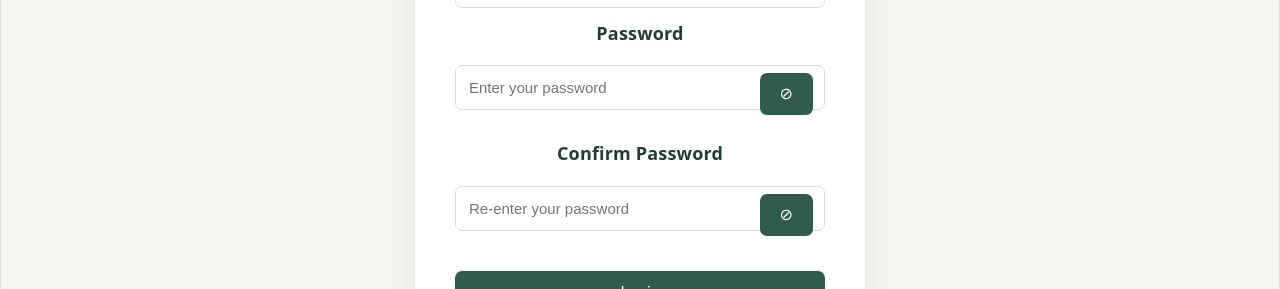
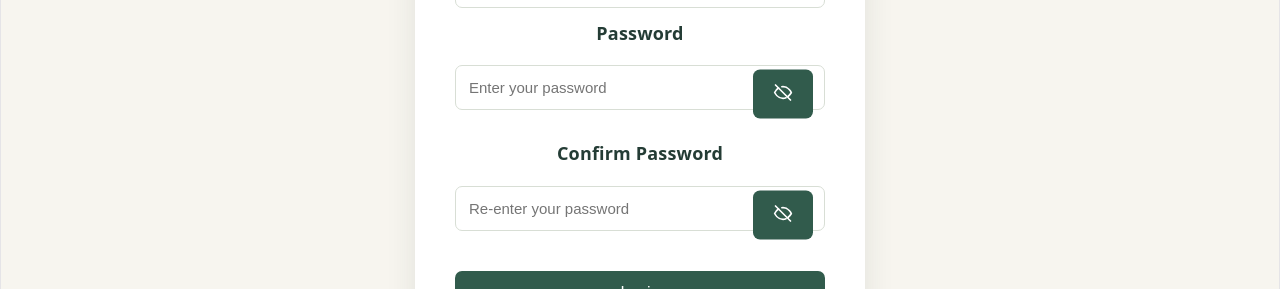
Before and after one commit to sirdrick037-svg/lms_config, a React (Vite) app in the folder lms-frontend/: page /login in a window 1280 px wide. Shown: the part 399-688 px from the top of the page. Built offline with nearby package versions, Linux system fonts and the light colour scheme.

Commit message:
feat: add EyeIcon component for password visibility toggle in login form

```diff
--- a/lms-frontend/src/pages/Login.jsx
+++ b/lms-frontend/src/pages/Login.jsx
@@ -2,6 +2,39 @@
 import { useState } from "react";
 import { Link, useNavigate, useLocation } from "react-router-dom";
 import { loginUser } from "../services/api";
+
+function EyeIcon({ visible }) {
+  return visible ? (
+    <svg
+      width="20"
+      height="20"
+      viewBox="0 0 24 24"
+      fill="none"
+      stroke="currentColor"
+      strokeWidth="2"
+      strokeLinecap="round"
+      strokeLinejoin="round"
+    >
+      <path d="M2 12s3.5-7 10-7 10 7 10 7-3.5 7-10 7S2 12 2 12Z" />
+      <circle cx="12" cy="12" r="3" />
+    </svg>
+  ) : (
+    <svg
+      width="20"
+      height="20"
+      viewBox="0 0 24 24"
+      fill="none"
+      stroke="currentColor"
+      strokeWidth="2"
+      strokeLinecap="round"
+      strokeLinejoin="round"
+    >
+      <path d="m3 3 18 18" />
+      <path d="M10.6 5.1A10.7 10.7 0 0 1 12 5c6.5 0 10 7 10 7a15.5 15.5 0 0 1-4 4.8" />
+      <path d="M6.6 6.6C3.6 8.5 2 12 2 12s3.5 7 10 7c1.3 0 2.5-.3 3.6-.8" />
+    </svg>
+  );
+}
 
 function Login() {
   const [email, setEmail] = useState("");
@@ -89,7 +122,7 @@ function Login() {
               onClick={() => setShowPassword(!showPassword)}
               aria-label={showPassword ? "Hide password" : "Show password"}
             >
-              {showPassword ? "◉" : "⊘"}
+              <EyeIcon visible={showPassword} />
             </button>
           </div>
 
@@ -106,9 +139,13 @@ function Login() {
               type="button"
               className="password-toggle"
               onClick={() => setShowConfirmPassword(!showConfirmPassword)}
-              aria-label={showConfirmPassword ? "Hide confirmation password" : "Show confirmation password"}
+              aria-label={
+                showConfirmPassword
+                  ? "Hide confirmation password"
+                  : "Show confirmation password"
+              }
             >
-              {showConfirmPassword ? "◉" : "⊘"}
+              <EyeIcon visible={showConfirmPassword} />
             </button>
           </div>
 
@@ -120,7 +157,8 @@ function Login() {
         <div className="auth-link">
           <p>Don't have a SkillNest account yet?</p>
           <p>
-            You need an invitation from our administrator before you can register.
+            You need an invitation from our administrator before you can
+            register.
           </p>
           <Link to="/join">Request an Invitation</Link>
         </div>
```
